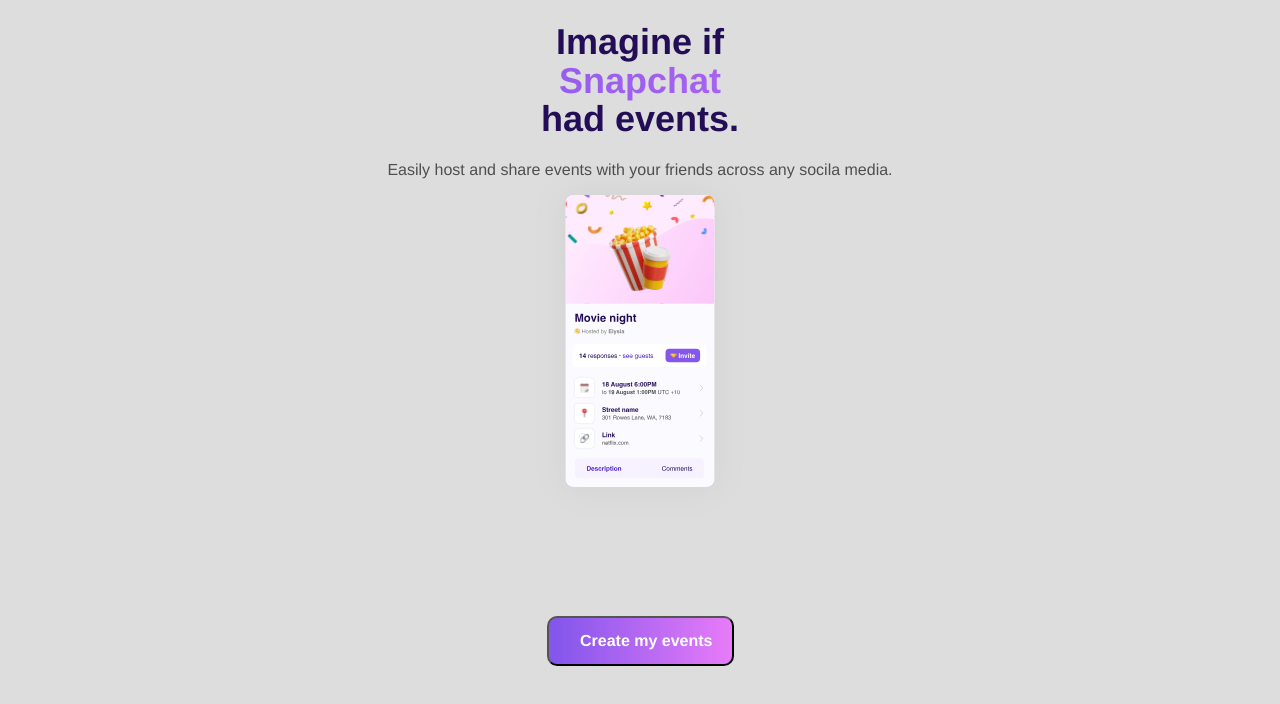
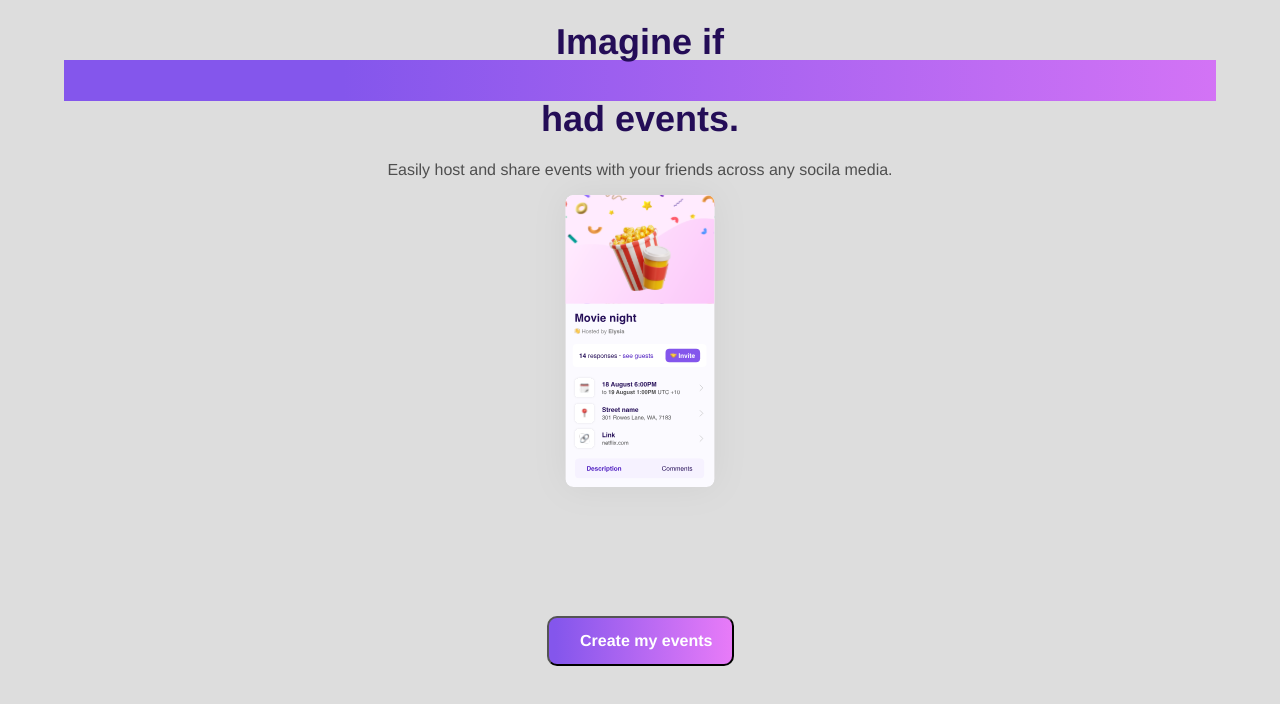
Before and after one commit to richardoppiyo/envitamedia, a React (Create React App) app: page / in a window 1280 px wide. Shown: the top 704 px of the page. Built offline with nearby package versions, Linux system fonts and the light colour scheme.

Commit message:
solve linter issues

```diff
--- a/src/components/Create/create.css
+++ b/src/components/Create/create.css
@@ -41,7 +41,6 @@
   flex: none;
   order: 0;
   flex-grow: 0;
-
 }
 
 .createnextbtn {
@@ -58,7 +57,6 @@
   border-radius: 10px;
 }
 
-
 .createnextbtn span {
   width: 145px;
   height: 18px;
@@ -73,5 +71,4 @@
   flex: none;
   order: 0;
   flex-grow: 0;
-
 }
--- a/src/components/Landing/landing.css
+++ b/src/components/Landing/landing.css
@@ -27,9 +27,7 @@
   line-height: 41px;
   text-align: center;
   background: linear-gradient(90deg, #8456ec 24.2%, #e87bf8 120.46%);
-  -webkit-background-clip: text;
   -webkit-text-fill-color: transparent;
-  background-clip: text;
 }
 
 .homep1 {
```
Lines whose indentation alone changed are shown as unchanged.
